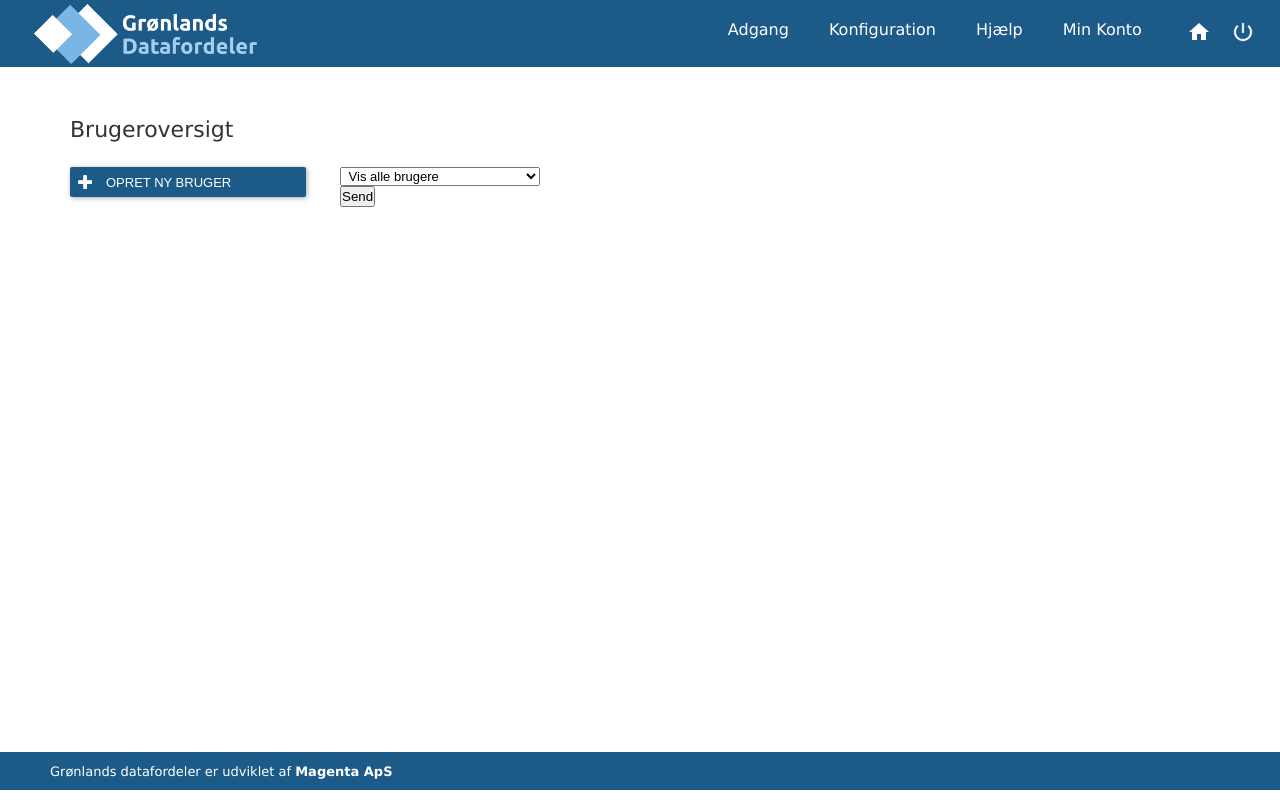
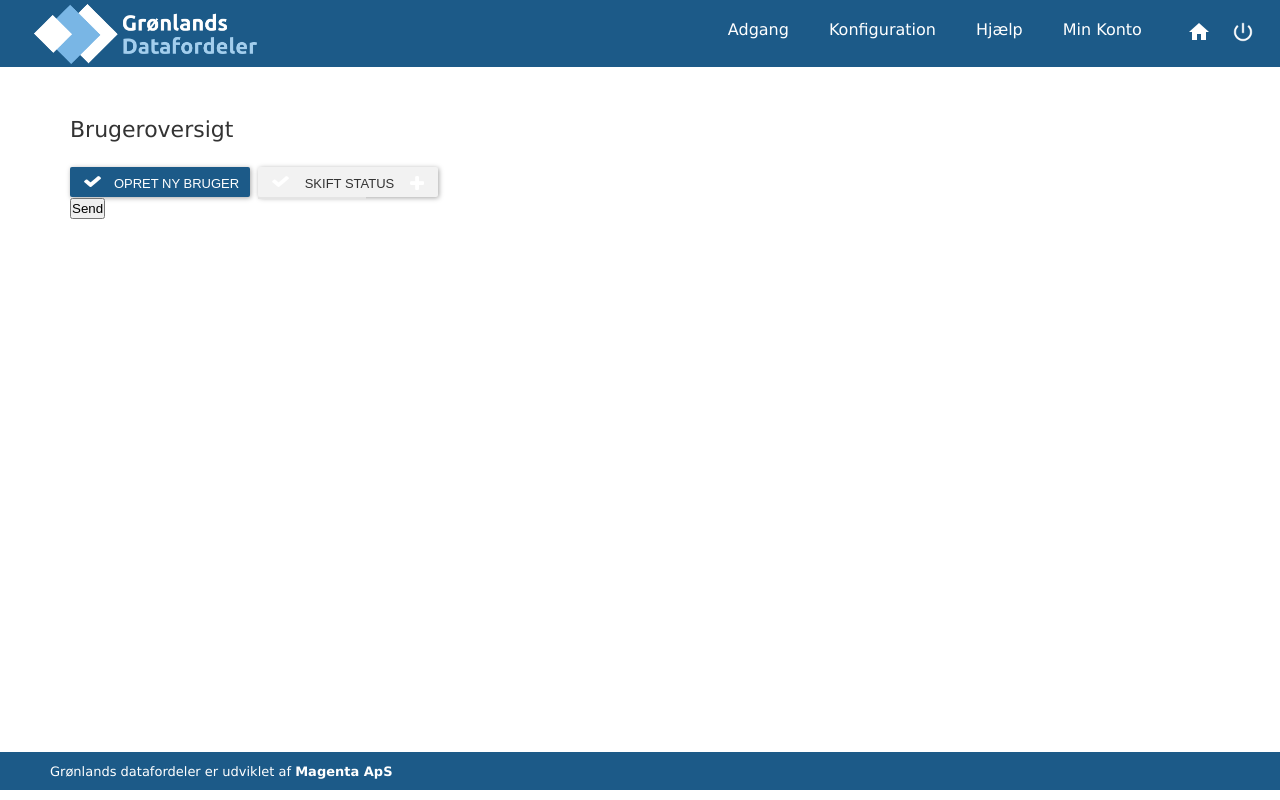
Before and after one commit to magenta-aps/datafordeler-admin, a Django app: page /user/ in a window 1280 px wide. Run offline with Django 3.2, Linux system fonts and the light colour scheme; parts of the project's set-up code (start-up, migrations or seed data) failed here and were passed over.

Commit message:
Added a more flexible button solution

```diff
--- a/django/dafousers/forms.py
+++ b/django/dafousers/forms.py
@@ -2,7 +2,7 @@
 
 from django import forms
 from django.contrib.admin.widgets import FilteredSelectMultiple
-from dafousers.models import PasswordUser, UserProfile
+from dafousers import models
 
 
 class PasswordUserForm(forms.ModelForm):
@@ -10,7 +10,7 @@ class PasswordUserForm(forms.ModelForm):
         widget=forms.HiddenInput()
     )
     user_profiles = forms.ModelMultipleChoiceField(
-        queryset=UserProfile.objects.all(),
+        queryset=models.UserProfile.objects.all(),
         label="brugerprofiler",
         required=False,
         widget=FilteredSelectMultiple(
@@ -25,7 +25,7 @@ class PasswordUserForm(forms.ModelForm):
         js = ['/admin/jsi18n/']
 
     class Meta:
-        model = PasswordUser
+        model = models.PasswordUser
         fields = ['givenname', 'lastname', 'email', 'organisation', 'status']
 
     def save(self, commit=True):
--- a/django/dafousers/models.py
+++ b/django/dafousers/models.py
@@ -217,7 +217,6 @@ class AccessAccount(models.Model):
         verbose_name=_("Tilknyttede brugerprofiler"),
         blank=True
     )
-
 
 class PasswordUser(AccessAccount, EntityWithHistory):
 
--- a/django/dafousers/static/resources/css/style.css
+++ b/django/dafousers/static/resources/css/style.css
@@ -1,6 +1,7 @@
 :root {
-  --dafo-blue:rgba(28, 90, 136, 1);
-    --dafo-darkblue:rgba(23, 71, 106, 1);
+    --dafo-blue:rgb(28, 90, 136);
+    --dafo-darkblue:rgb(23, 71, 106);
+    --dafo-gray:rgb(242, 242, 242);
 }
 
 html {
@@ -37,6 +38,98 @@ input {
     padding: 1px 0 1px 0;
     box-sizing: border-box;
     -moz-box-sizing: border-box;
+}
+
+div .button,
+button {
+    cursor: pointer;
+    width:180px;
+    height: 30px;
+    font-weight: 500;
+    font-size: 13px;
+    box-shadow: 1px 1px 5px rgba(0, 0, 0, 0.349019607843137);
+    border-width:0;
+    border-radius: 2px;
+    display: flex;
+    flex-flow: row wrap;
+}
+
+div .button {
+    -webkit-user-select: none; /* Chrome/Safari */
+    -moz-user-select: none; /* Firefox */
+    -ms-user-select: none; /* IE10+ */
+
+    /* Rules below not implemented in browsers yet */
+    user-select: none;
+}
+
+.white {
+    background-color: white;
+    color: inherit;
+    box-sizing: border-box;
+    border: 1px solid rgba(228, 228, 228, 1);
+    border-radius: 0;
+    box-shadow: none;
+}
+
+.gray {
+    background-color: var(--dafo-gray);
+    color: inherit;
+}
+
+.blue {
+    background-color: var(--dafo-blue);
+    color: white;
+}
+
+div .button > *,
+button > * {
+    flex: 1 100%;
+}
+
+div .button img,
+button img {
+    padding: 8px;
+}
+
+div .button .flex-center,
+button .flex-center {
+    text-align: center;
+    padding-top: 8px;
+    padding-bottom: 8px;
+}
+
+@media all and (min-width: 600px) {
+    .flex-left { flex: 0 }
+    .flex-right { flex: 0 }
+}
+
+@media all and (min-width: 800px) {
+    .flex-center    { flex: 3 0; }
+    .flex-left      { order: 1; }
+    .flex-center    { order: 2; }
+    .flex-right     { order: 3; }
+}
+
+.dropdown-content {
+    position: absolute;
+    z-index: 1;
+    display:block;
+    overflow-y: hidden;
+    max-height: 0;
+    transition-property: all;
+    transition-duration: .5s;
+    transition-timing-function: cubic-bezier(.83,.3,.3,.83);
+}
+
+.dropdown-content > * {
+    padding: 8px 12px;
+    display: block;
+    font-size: 14px;
+}
+
+.dropdown-content.show {
+    max-height: 500px;
 }
 
 .top_bar {
@@ -105,6 +198,11 @@ input {
     margin-bottom: 25px;
 }
 
+.filter_field {
+    float: left;
+    margin-right: 8px;
+}
+
 .row_field {
     width: 244px;
     float: left;
@@ -150,35 +248,6 @@ input {
   padding: 12px 0 0 50px;
 }
 
-.dropdown {
-  display: inline-block;
-  background-color: var(--dafo-blue);
-}
-
-.dropdown-content {
-  position: absolute;
-  z-index: 1;
-  display:block;
-}
-
-.dropdown-content a {
-  padding: 8px 12px;
-  display: block;
-  font-size: 14px;
-}
-
-.slider {
-  overflow-y: hidden;
-  max-height: 0;
-  transition-property: all;
-  transition-duration: .5s;
-  transition-timing-function: cubic-bezier(.83,.3,.3,.83);
-}
-
-.slider.show {
-    max-height: 500px;
-}
-
 .small-label {
     font-size: 11px;
 }
@@ -199,53 +268,12 @@ input {
     font-size: 13px;
 }
 
-.button {
-    cursor: pointer;
-    background-color: rgba(28, 90, 136, 1);
-    width:236px;
-    height: 30px;
-    -moz-box-shadow: 1px 1px 5px rgba(0, 0, 0, 0.349019607843137);
-    -webkit-box-shadow: 1px 1px 5px rgba(0, 0, 0, 0.349019607843137);
-    box-shadow: 1px 1px 5px rgba(0, 0, 0, 0.349019607843137);
-    border-width:0px;
-    border-radius: 2px;
-    font-weight: 500;
-    font-size: 13px;
-    color: #FFFFFF;
-    text-indent: 30px;
-    text-align: left;
-}
-
 .small-button {
     width:120px;
     height: 30px;
     text-indent: 0;
     text-align: center;
 }
-
-.button-add {
-    background-repeat: no-repeat;
-    background-position: 8px;
-}
-
-
-.button-add.check {
-    background-image: url("/static/dafousers/images/brugerliste/check-white.png");
-}
-
-.button-add.plus {
-    background-image: url("/static/dafousers/images/brugerliste/plus-white.png");
-}
-
-.button img {
-    border-width:0;
-    position:absolute;
-    left: 10px;
-    top: 10px;
-    width:17px;
-    height:11px;
-}
-
 
 .info-box {
     background: url("/static/dafousers/images/brugerliste/info-box-left.png") no-repeat;
--- a/django/dafousers/static/resources/scripts/dafo.js
+++ b/django/dafousers/static/resources/scripts/dafo.js
@@ -1,13 +1,13 @@
 
 /* When the user clicks on the button,
 toggle between hiding and showing the dropdown content */
-function myFunction(id) {
+function toggleShow(id) {
     document.getElementById(id).classList.toggle("show");
 }
 
 // Close the dropdown if the user clicks outside of it
 window.onclick = function(event) {
-    if (!event.target.matches('.dropbtn')) {
+    if (event.target.closest('.dropbtn') == null) {
 
         var dropdowns = document.getElementsByClassName("dropdown-content");
         var i;
@@ -68,3 +68,11 @@ var Password = {
 
 
 };
+
+var Form = {
+    submit : function(inputId, action){
+        var input = document.getElementById(inputId);
+        input.value = action;
+        input.submit();
+    }
+};
--- a/django/dafousers/templates/dafousers/passworduser-list.html
+++ b/django/dafousers/templates/dafousers/passworduser-list.html
@@ -17,29 +17,54 @@
     <div class="table-filter">
 
         <a href="{% url 'dafousers:passworduser-add' %}">
-            <button class="row_field button button-add plus">OPRET NY BRUGER</button>
+            <button class="filter_field blue">
+                <div class="flex-left">
+                    <img src="/static/dafousers/images/brugerliste/check-white.png">
+                </div>
+                <div class="flex-center">
+                    OPRET NY BRUGER
+                </div>
+            </button>
         </a>
-        <select style="width: 200px">
-            <option selected="" value=" Vis alle brugere">&nbsp;Vis alle brugere</option>
-            <option value=" Vis aktive brugere">&nbsp;Vis aktive brugere</option>
-            <option value=" Vis blokerede brugere">&nbsp;Vis blokerede brugere</option>
-            <option value=" Vis deaktiverede brugere">&nbsp;Vis deaktiverede brugere</option>
-        </select>
+
+        <div class="menu" style="display: inline-block;">
+            <button class="dropbtn gray" onclick="toggleShow('status')">
+                <div class="flex-left">
+                    <img src="/static/dafousers/images/brugerliste/check-white.png">
+                </div>
+                <div class="flex-center">
+                    SKIFT STATUS
+                </div>
+                <div class="flex-right">
+                    <img src="/static/dafousers/images/brugerliste/plus-white.png">
+                </div>
+            </button>
+            <span id="status" class="dropdown-content slider white">
+                <div onclick="Form.submit('send_selected', '_status_active')">Aktiv</div>
+                <div onclick="Form.submit('send_selected', '_status_blocked')">Blokeret</div>
+                <div onclick="Form.submit('send_selected', '_status_deactive')">Deaktiveret</div>
+            </span>
+        </div>
     </div>
 
 
 
     <div class="table-responsive">
         <table class="table table-striped">
-            <form action="{{ action }}" method="post">
+            <form action="" method="post">
                 {% csrf_token %}
                 {% for user in object_list %}
-                    <tr>
-                        <td><input class="checkbox" name="user_id" type="checkbox" id="checkbox_{{ user.id }}"value="{{ user.id }}"></td>
-                        <td class="txtdata"><a href="{% url 'dafousers:passworduser-details' user.id %}">{{ user.givenname }} {{ user.lastname }}</a></td>
-                    </tr>
+                        <tr>
+
+                            <td><input class="checkbox" name="user_id" type="checkbox" id="checkbox_{{ user.id }}"value="{{ user.id }}"></td>
+                            <td class="txtdata"><a href="{% url 'dafousers:passworduser-details' user.id %}">{{ user.givenname }} {{ user.lastname }}</a></td>
+                            <td class="txtdata">{{ user.email }}</td>
+                            <td class="txtdata">{{ user.organisation }}</td>
+                            <td class="txtdata">{{ user.get_status_display }}</td>
+
+                        </tr>
                 {% endfor %}
-                <input id="send_selected" type="submit" value="Send" />
+                <input id="send_selected" type="submit" name="{{ action }}" value="Send" />
             </form>
         </table>
     </div>
--- a/django/dafousers/templates/index.html
+++ b/django/dafousers/templates/index.html
@@ -29,8 +29,8 @@
             <div class="top_menus">
 
                 <div class="menu">
-                    <div onclick="myFunction('adgang')" class="dropbtn">Adgang</div>
-                    <span id="adgang" class="dropdown-content dropdown slider">
+                    <div onclick="toggleShow('adgang')" class="dropbtn">Adgang</div>
+                    <span id="adgang" class="dropdown-content blue">
                         <a href="{% url 'dafousers:frontpage' %}">Opret organisation</a>
                         <a href="{% url 'dafousers:frontpage' %}">Opret bruger</a>
                         <a href="{% url 'dafousers:frontpage' %}">Opret system</a>
@@ -41,8 +41,8 @@
                 </div>
 
                 <div class="menu">
-                    <div onclick="myFunction('konfiguration')" class="dropbtn">Konfiguration</div>
-                    <span id="konfiguration" class="dropdown-content dropdown slider">
+                    <div onclick="toggleShow('konfiguration')" class="dropbtn">Konfiguration</div>
+                    <span id="konfiguration" class="dropdown-content blue">
                         <a href="{% url 'dafousers:frontpage' %}">Opret organisation</a>
                         <a href="{% url 'dafousers:frontpage' %}">Opret bruger</a>
                         <a href="{% url 'dafousers:frontpage' %}">Opret system</a>
--- a/django/dafousers/views.py
+++ b/django/dafousers/views.py
@@ -6,8 +6,7 @@ from django.views.generic.list import ListView
 from django.views.generic.detail import DetailView
 from django.urls import reverse
 from django.http import HttpResponseRedirect
-from dafousers.models import PasswordUser, UserIdentification
-from dafousers.forms import PasswordUserForm
+from dafousers import models, model_constants, forms
 
 # Create your views here.
 
@@ -20,13 +19,13 @@ class FrontpageView(TemplateView):
 
 class PasswordUserCreate(CreateView):
     template_name = 'dafousers/passworduser-create.html'
-    form_class = PasswordUserForm
-    model = PasswordUser
+    form_class = forms.PasswordUserForm
+    model = models.PasswordUser
 
     def form_valid(self, form):
         form.instance.changed_by = self.request.user.username
 
-        userId = UserIdentification(user_id=form.instance.email)
+        userId = models.UserIdentification(user_id=form.instance.email)
         userId.save()
         form.instance.identified_user = userId
         salt, encrypted_password = form.instance.generate_encrypted_password_and_salt(form.cleaned_data['password'])
@@ -43,21 +42,39 @@ class PasswordUserCreate(CreateView):
 
         super(CreateView, self).post(request, *args, **kwargs)
 
-        if request.POST.get("_addanother"):
+        for key, value in request.POST.items():
+            print(key, value)
+
+        action = request.POST.get('action')
+        if action == '_addanother':
             return HttpResponseRedirect(reverse('dafousers:passworduser-add'))
-        elif request.POST.get("_save"):  # You can use else in here too if there is only 2 submit types.
+        elif action == '_save':
             return HttpResponseRedirect(reverse('dafousers:passworduser-list'))
 
 
 class PasswordUserList(ListView):
     template_name = 'dafousers/passworduser-list.html'
-    model = PasswordUser
+    model = models.PasswordUser
+
+    def get_context_data(self,**kwargs):
+        context = super(PasswordUserList,self).get_context_data(**kwargs)
+        context['action'] = ""
+        return context
 
     def post(self, request, *args, **kwargs):
+        constants = model_constants.AccessAccount
         ids = request.POST.getlist('user_id')
-        PasswordUser.objects.filter(id__in=ids).delete()
+        users = models.PasswordUser.objects.filter(id__in=ids)
+
+        if request.POST.get("_status_active"):
+            users.update(status=constants.STATUS_ACTIVE)
+        elif request.POST.get("_status_blocked"):
+            users.update(status=constants.STATUS_BLOCKED)
+        elif request.POST.get("_status_deactive"):
+            users.update(status=constants.STATUS_DEACTIVATED)
+
         return HttpResponseRedirect(reverse('dafousers:passworduser-list'))
 
 class PasswordUserDetails(DetailView):
     template_name = 'dafousers/passworduser-details.html'
-    model = PasswordUser
+    model = models.PasswordUser
```
Also changed, not shown: django/dafousers/templates/dafousers/passworduser-create.html (+26 -9 lines), django/dafousers/templates/dafousers/passworduser-details.html (+13 -2 lines).
